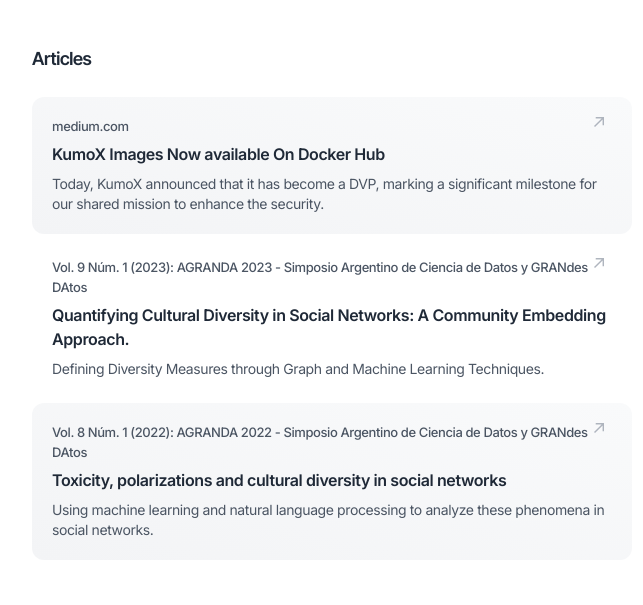
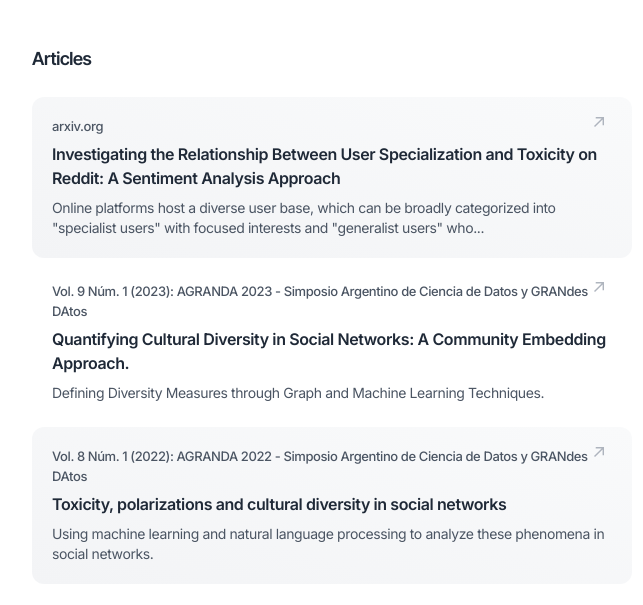
Before and after one commit to AbiOppenheim/abi.github.io, a plain HTML site: page index.html in a window 1280 px wide. Shown: the part 1312-1917 px from the top of the page, without its empty margins (309-952 px from the left). Drawn offline with Linux system fonts and the light colour scheme; a script that the page names is missing.

Commit message:
actualizo arxiv

```diff
--- a/index.html
+++ b/index.html
@@ -137,12 +137,12 @@
                                                 </svg>
                                             </div>
                                             <div class="czq8f cxrkr">
-                                                <div class="cp78t ckgk8 cjnk1 cu98r">medium.com</div>
+                                                <div class="cp78t ckgk8 cjnk1 cu98r">arxiv.org</div>
                                                 <h3 class="c045m ca1ms c7v7z">
-                                                    <a class="c5v5y c57ju" href="https://preview.cruip.com/devfolio/index.html#0">KumoX Images Now available On Docker Hub</a>
+                                                    <a class="c5v5y c57ju" href="https://doi.org/10.48550/arXiv.2406.03443">Investigating the Relationship Between User Specialization and Toxicity on Reddit: A Sentiment Analysis Approach</a>
                                                 </h3>
                                             </div>
-                                            <p class="cl9w0 cjnk1 cu98r">Today, KumoX announced that it has become a DVP, marking a significant milestone for our shared mission to enhance the security.</p>
+                                            <p class="cl9w0 cjnk1 cu98r">Online platforms host a diverse user base, which can be broadly categorized into "specialist users" with focused interests and "generalist users" who...</p>
                                         </article>
                                         <!-- Post #2 -->
                                         <article class="cu81w c752s c1q7e ceoke ciqjs czmrt cdgze cqd2s citpx cjmwz">
```
